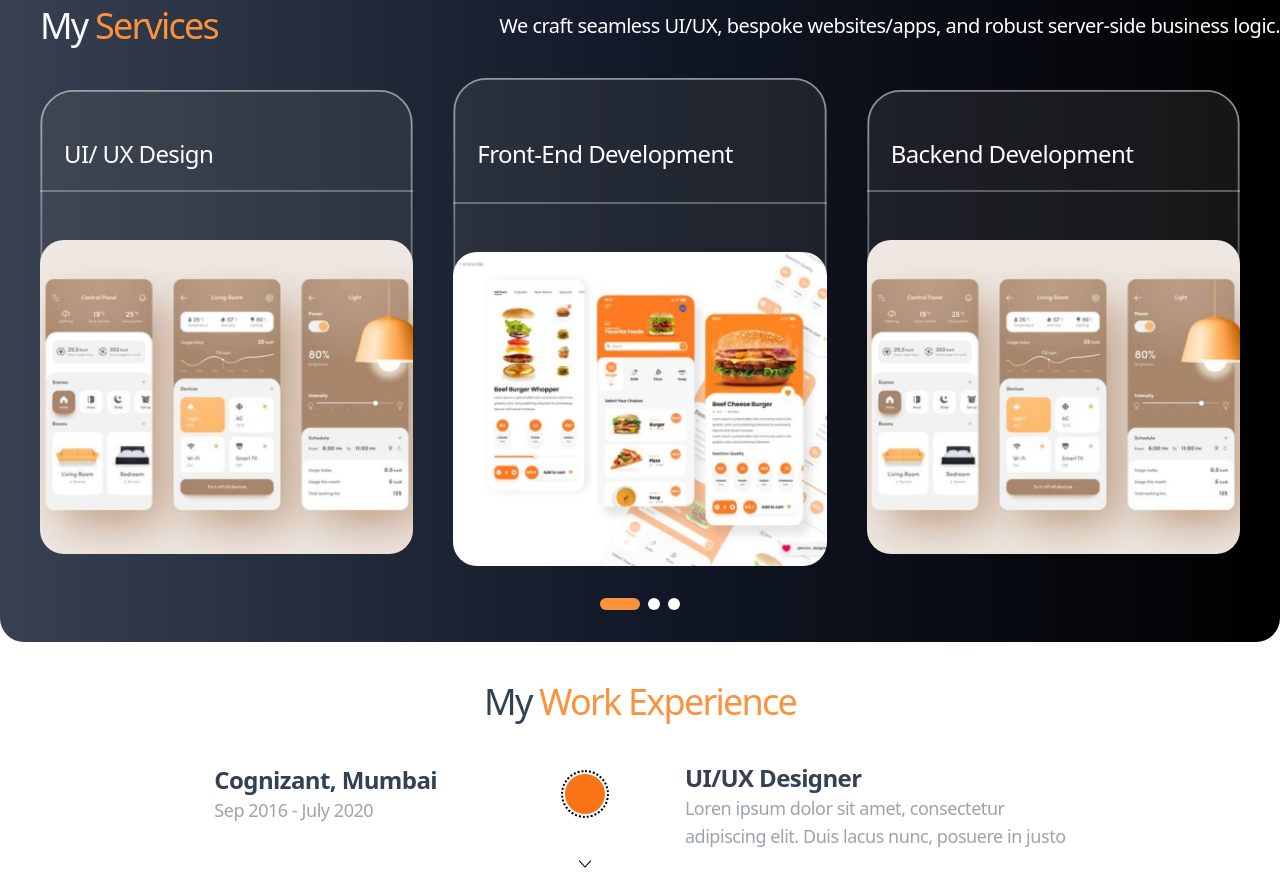
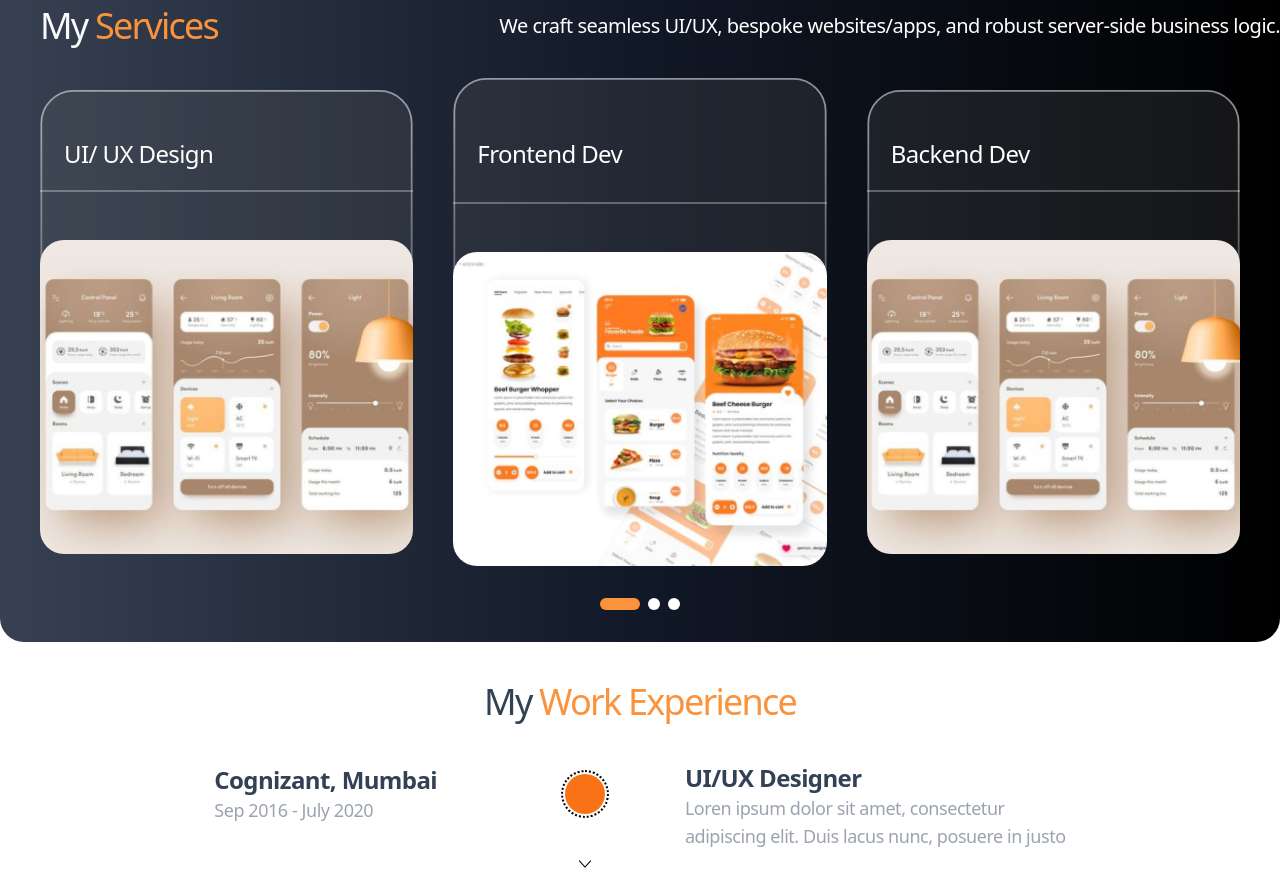
Before and after one commit to narendrarty17/port, a Next.js app: page / in a window 1280 px wide. Shown: the part 880-1775 px from the top of the page. Built offline with nearby package versions, Linux system fonts and the light colour scheme.

Commit message:
Update myServices.js

```diff
--- a/components/myServices.js
+++ b/components/myServices.js
@@ -37,7 +37,7 @@ const myServices = () => {
                         className="absolute w-full h-auto w-auto object-cover object-center inset-0"
                     />
                     <div className="truncate relative p-3 md:pl-6 text-white text-2xl font-medium tracking-tight w-[342px] max-w-[342px]">
-                        Front-End Development
+                        Frontend Dev
                     </div>
                     <div className="relative bg-gray-50 bg-opacity-30 min-h-[2px] mt-5" />
                     <div className="relative flex flex-row pt-2 relative overflow-hidden self-stretch flex aspect-[1.1885714285714286] w-full mt-12 pt-12 items-end">
@@ -55,7 +55,7 @@ const myServices = () => {
                         className="absolute w-full h-auto w-auto object-cover object-center inset-0"
                     />
                     <div className="relative pl-3 md:pl-6 text-white text-2xl font-medium tracking-tight w-[342px] max-w-[342px]">
-                        Backend Development
+                        Backend Dev
                     </div>
                     <div className="relative bg-gray-50 bg-opacity-30 min-h-[2px] mt-5" />
                     <div className="relative flex flex-row pt-2 relative overflow-hidden self-stretch flex aspect-[1.1885714285714286] w-full mt-12 pt-12 items-end">
```
